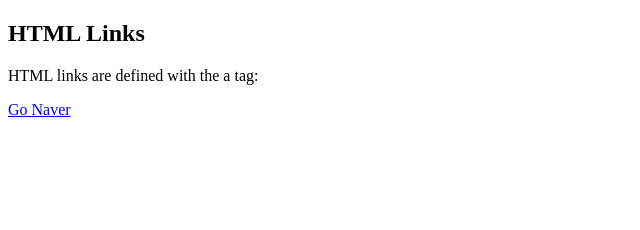
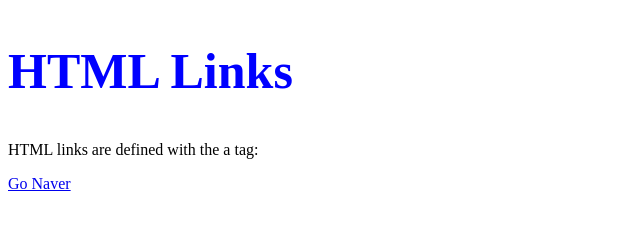
Before and after one commit to ysj20076/html, a plain HTML site: page index.htm in a window 1280 px wide. Shown: the whole page, without its empty margins (0-640 px from the left). Drawn offline with Linux system fonts and the light colour scheme.

Commit message:
Update index.htm

```diff
--- a/index.htm
+++ b/index.htm
@@ -2,7 +2,7 @@
 <html>
 <body>
 
-<h2>HTML Links</h2>
+<h2 style="font-size:50px; color:blue;">HTML Links</h2>
 <p>HTML links are defined with the a tag:</p>
 
 <a href="https://www.naver.com">Go Naver</a>
```
